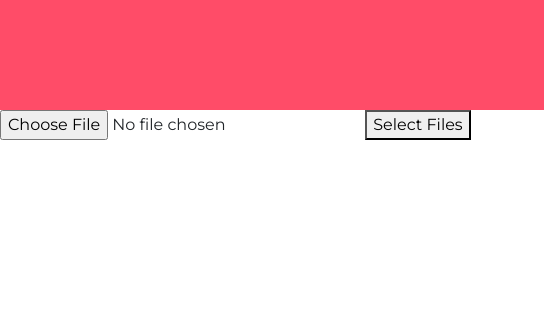
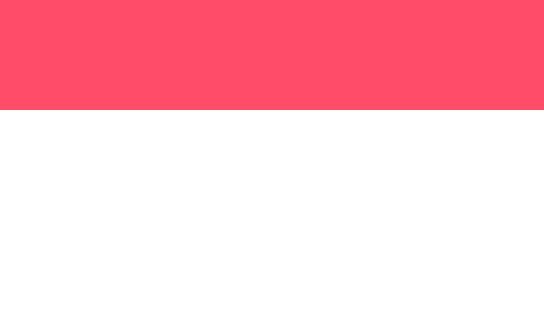
Before and after one commit to AniketC007/Tinder_for_dogs, a plain HTML site: page index.html in a window 1280 px wide. Shown: the part 2772-3092 px from the top of the page, 0-544 px from the left. Drawn offline with nearby package versions, Linux system fonts and the light colour scheme.

Commit message:
Update index.html

```diff
--- a/index.html
+++ b/index.html
@@ -207,10 +207,7 @@
     <button type="button" class="btn btn9 btn-dark btn-lg download-buton"><i class="fa-brands fa-google-play"></i> Download</button>
   </section>
 
-<div class="ADD">
-  <input type="file" id='file'>
-  <button onclick="myFile()"> Select Files</button>
-</div>
+
 
   <!-- Footer -->
 
```
